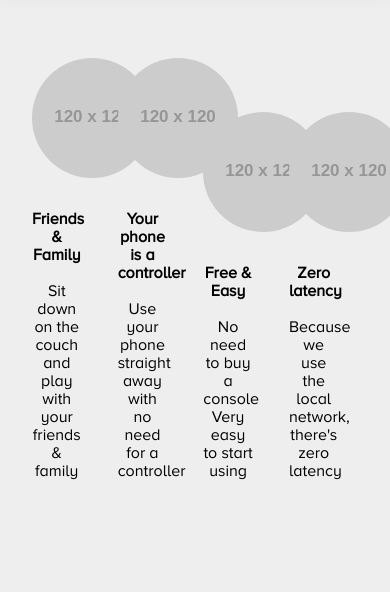
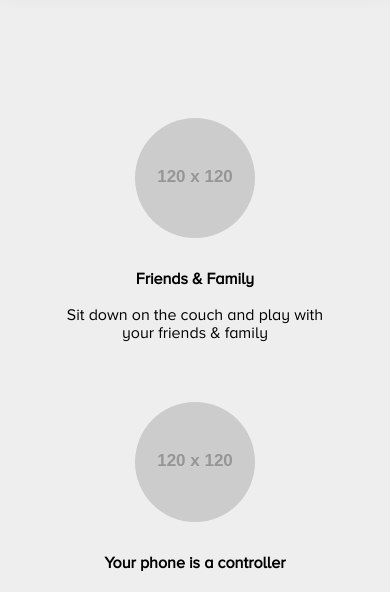
Before and after one commit to denniscallanan/jiro-website, a website: page views/index.html in a window 390 px wide. Shown: the part 56-648 px from the top of the page. Drawn offline with Linux system fonts and the light colour scheme; files that its build step writes are made by us from their sources; placeholder pictures from the web are drawn by us; files whose address does not match are found by name; a web font is replaced by a local one.

Commit message:
Updated features for phone

```diff
--- a/static/css/features.css
+++ b/static/css/features.css
@@ -19,3 +19,14 @@
 	margin-bottom: 32px;
 	border-radius: 64px;
 }
+
+@media screen and (max-width: 750px)
+{
+
+	.features .container div {
+		display: block;
+		width: calc(100vw - 40px);
+		max-width: 320px;
+		margin: 60px auto;
+	}
+}
```
Also changed, not shown: static/img/menu.png, 1 other file.
